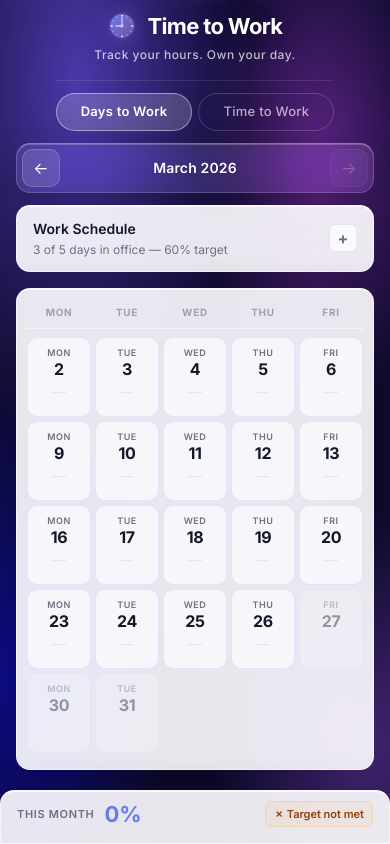
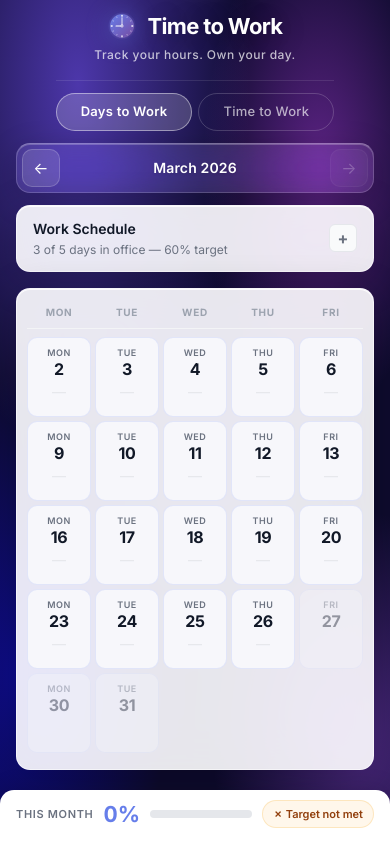
Before and after one commit to dwilliams264/time-to-work, a React (Vite) app: page / in a window 390 px wide. Built offline with nearby package versions, Linux system fonts and the light colour scheme.

Commit message:
feat: add mobile summary bar for attendance and time stats, refactor progress bar usage

```diff
--- a/src/components/days-to-work/attendance-stats/attendance-stats.component.tsx
+++ b/src/components/days-to-work/attendance-stats/attendance-stats.component.tsx
@@ -9,6 +9,7 @@ import {
 import type { MonthlyAttendancePoint } from '../../../utils/attendanceCalculations';
 import StatCard from '../../time-stats/stat-card/stat-card.component';
 import ProgressBar from '../../time-stats/progress-bar/progress-bar.component';
+import MobileSummaryBar from '../../shared/mobile-summary-bar/mobile-summary-bar.component';
 import YtdChart from '../ytd-chart/ytd-chart.component';
 import './attendance-stats.css';
 
@@ -74,23 +75,8 @@ function AttendanceStats({ attendanceDays, settings }: AttendanceStatsProps) {
   const periods: Period[] = ['ytd', 'month', 'week'];
 
   return (
+    <>
       <div className="attendance-stats" data-testid="attendance-stats-container">
-      {/* Mobile-only compact summary pinned at the bottom */}
-      <div className="attendance-stats-mobile-bar" data-testid="attendance-stats-mobile-bar" aria-label="This month attendance summary">
-        <div className="mobile-bar-label">This Month</div>
-        <div className="mobile-bar-pct" data-testid="mobile-bar-pct">{mobileMonthResult.attendancePct}%</div>
-        <ProgressBar
-          percentage={Math.min(100, (mobileMonthResult.attendancePct / mobileMonthResult.targetPct) * 100)}
-          isComplete={mobileMonthResult.metTarget}
-        />
-        <div
-          className={`target-badge${mobileMonthResult.metTarget ? ' met' : ' not-met'}`}
-          role="status"
-        >
-          {mobileMonthResult.metTarget ? '✓ Target met' : '✗ Target not met'}
-        </div>
-      </div>
-
         {/* Full tabbed interface — visible on tablet/desktop, hidden on mobile */}
         <div className="attendance-stats-tabs" data-testid="attendance-stats-tabs" role="tablist">
         {periods.map((p) => (
@@ -154,6 +140,23 @@ function AttendanceStats({ attendanceDays, settings }: AttendanceStatsProps) {
           )}
         </div>
       </div>
+
+      <MobileSummaryBar
+        title="This Month"
+        value={`${mobileMonthResult.attendancePct}%`}
+        progressPercentage={Math.min(100, (mobileMonthResult.attendancePct / mobileMonthResult.targetPct) * 100)}
+        isComplete={mobileMonthResult.metTarget}
+        testId="attendance-stats-mobile-bar"
+        badge={
+          <div
+            className={`target-badge${mobileMonthResult.metTarget ? ' met' : ' not-met'}`}
+            role="status"
+          >
+            {mobileMonthResult.metTarget ? '✓ Target met' : '✗ Target not met'}
+          </div>
+        }
+      />
+    </>
   );
 }
 
--- a/src/components/days-to-work/attendance-stats/attendance-stats.css
+++ b/src/components/days-to-work/attendance-stats/attendance-stats.css
@@ -71,27 +71,7 @@
 }
 
 /* ── Target badge ─────────────────────────────────────────────────────── */
-.target-badge {
-    font-size: 12.5px;
-    font-weight: 600;
-    padding: 8px 12px;
-    border-radius: var(--radius-md);
-    display: flex;
-    align-items: center;
-    gap: 6px;
-}
-
-.target-badge.met {
-    background: rgba(16, 185, 129, 0.08);
-    color: var(--color-success-text);
-    border: 1px solid rgba(16, 185, 129, 0.2);
-}
-
-.target-badge.not-met {
-    background: rgba(245, 158, 11, 0.08);
-    color: #92400e;
-    border: 1px solid rgba(245, 158, 11, 0.2);
-}
+/* Base styles live in mobile-summary-bar.css; desktop body override below */
 
 .ytd-empty {
     font-size: 13px;
@@ -136,83 +116,7 @@
 }
 
 @media (max-width: 768px) {
-    .attendance-stats-body {
-        padding: 14px;
-        gap: 10px;
-    }
-
-    .stats-tab {
-        font-size: 11px;
-        padding: 6px 2px;
+    .attendance-stats {
+        display: none;
     }
 }
-
-/* ── Mobile summary bar (hidden on desktop) ───────────────────────────── */
-.attendance-stats-mobile-bar {
-    display: none;
-}
-
-.mobile-bar-label {
-    font-size: 11px;
-    font-weight: 600;
-    text-transform: uppercase;
-    letter-spacing: 0.06em;
-    color: var(--color-text-secondary);
-    flex-shrink: 0;
-}
-
-.mobile-bar-pct {
-    font-size: 22px;
-    font-weight: 700;
-    color: var(--brand-from);
-    flex-shrink: 0;
-    line-height: 1;
-}
-
-/* ── Mobile: pin as a compact floating bottom bar ─────────────────── */
-@media (max-width: 768px) {
-    .attendance-stats {
-        position: fixed;
-        bottom: 0;
-        left: 0;
-        right: 0;
-        border-radius: var(--radius-lg) var(--radius-lg) 0 0;
-        box-shadow: 0 -4px 20px rgba(0, 0, 0, 0.12);
-        z-index: 100;
-        overflow: hidden;
-    }
-
-    .attendance-stats-mobile-bar {
-        display: flex;
-        align-items: center;
-        gap: 10px;
-        padding: 10px 16px 16px;
-        position: relative;
-    }
-
-    .attendance-stats-mobile-bar .progress-bar {
-        flex: 1;
-        min-width: 0;
-        position: static;
-        height: 8px;
-        border-radius: var(--radius-pill);
-        margin: 0;
-    }
-
-    .attendance-stats-mobile-bar .progress-fill {
-        border-radius: var(--radius-pill);
-    }
-
-    .attendance-stats-tabs,
-    .attendance-stats-body {
-        display: none;
-    }
-
-    .attendance-stats-mobile-bar .target-badge {
-        font-size: 11px;
-        padding: 4px 8px;
-        border-radius: var(--radius-sm);
-        flex-shrink: 0;
-        white-space: nowrap;
-    }
-}
--- /dev/null
+++ b/src/components/shared/mobile-summary-bar/mobile-summary-bar.component.tsx
@@ -0,0 +1,25 @@
+import type { ReactNode } from 'react';
+import ProgressBar from '../../time-stats/progress-bar/progress-bar.component';
+import './mobile-summary-bar.css';
+
+interface MobileSummaryBarProps {
+  title: string;
+  value: string;
+  progressPercentage: number;
+  isComplete: boolean;
+  badge: ReactNode;
+  testId?: string;
+}
+
+function MobileSummaryBar({ title, value, progressPercentage, isComplete, badge, testId }: MobileSummaryBarProps) {
+  return (
+    <div className="mobile-summary-bar" data-testid={testId}>
+      <span className="mobile-summary-label">{title}</span>
+      <span className="mobile-summary-value">{value}</span>
+      <ProgressBar percentage={progressPercentage} isComplete={isComplete} />
+      {badge}
+    </div>
+  );
+}
+
+export default MobileSummaryBar;
--- /dev/null
+++ b/src/components/shared/mobile-summary-bar/mobile-summary-bar.css
@@ -0,0 +1,100 @@
+/* ── Shared badge styles (used by both pages) ────────────────────────── */
+.target-badge {
+    font-size: 12.5px;
+    font-weight: 600;
+    padding: 8px 12px;
+    border-radius: var(--radius-md);
+    display: flex;
+    align-items: center;
+    gap: 6px;
+}
+
+.target-badge.met {
+    background: rgba(16, 185, 129, 0.08);
+    color: var(--color-success-text);
+    border: 1px solid rgba(16, 185, 129, 0.2);
+}
+
+.target-badge.not-met {
+    background: rgba(245, 158, 11, 0.08);
+    color: #92400e;
+    border: 1px solid rgba(245, 158, 11, 0.2);
+}
+
+.mobile-summary-bar {
+    display: none;
+}
+
+@media (max-width: 768px) {
+    .mobile-summary-bar {
+        position: fixed;
+        bottom: 0;
+        left: 0;
+        right: 0;
+        z-index: 100;
+        display: flex;
+        flex-direction: row;
+        align-items: center;
+        gap: 10px;
+        padding: 10px 16px 16px;
+        background: var(--color-surface);
+        border-radius: var(--radius-lg) var(--radius-lg) 0 0;
+        box-shadow: 0 -4px 20px rgba(0, 0, 0, 0.12);
+    }
+
+    /* Small uppercase label — "THIS MONTH", "TIME WORKED" */
+    .mobile-summary-label {
+        font-size: 11px;
+        font-weight: 600;
+        text-transform: uppercase;
+        letter-spacing: 0.06em;
+        color: var(--color-text-secondary);
+        flex-shrink: 0;
+    }
+
+    /* Large bold value — "63%", "7h 30m" */
+    .mobile-summary-value {
+        font-size: 22px;
+        font-weight: 700;
+        color: var(--brand-from);
+        flex-shrink: 0;
+        line-height: 1;
+        font-variant-numeric: tabular-nums;
+    }
+
+    /* Progress bar stretches to fill available space */
+    .mobile-summary-bar .progress-bar {
+        position: relative;
+        flex: 1;
+        min-width: 0;
+        height: 8px;
+        border-radius: var(--radius-pill);
+        margin: 0;
+        overflow: hidden;
+    }
+
+    .mobile-summary-bar .progress-fill {
+        border-radius: var(--radius-pill);
+    }
+
+    /* Compact target badge */
+    .mobile-summary-bar .target-badge {
+        font-size: 11px;
+        font-weight: 600;
+        padding: 5px 10px;
+        border-radius: var(--radius-pill);
+        flex-shrink: 0;
+        white-space: nowrap;
+    }
+
+    /* Completion emoji (time-to-work bar) */
+    .mobile-summary-bar .completion-message {
+        margin: 0;
+        padding: 0;
+        background: none;
+        border: none;
+        color: var(--color-success-from);
+        font-size: 20px;
+        flex-shrink: 0;
+    }
+}
--- a/src/components/time-stats/progress-bar/progress-bar.css
+++ b/src/components/time-stats/progress-bar/progress-bar.css
@@ -18,35 +18,3 @@
 .progress-fill.complete {
     background: linear-gradient(90deg, var(--color-success-from) 0%, var(--color-success-to) 100%);
 }
-
-@media (max-width: 768px) {
-    .progress-bar {
-        position: absolute;
-        bottom: 0;
-        left: 0;
-        right: 0;
-        height: 4px;
-        margin: 0;
-        border-radius: 0;
-    }
-
-    .progress-fill {
-        border-radius: 0;
-    }
-}
-
-@media (max-width: 768px) {
-    .progress-bar {
-        position: absolute;
-        bottom: 0;
-        left: 0;
-        right: 0;
-        height: 4px;
-        margin: 0;
-        border-radius: 0;
-    }
-
-    .progress-fill {
-        border-radius: 0;
-    }
-}
--- a/src/components/time-stats/time-stats.component.tsx
+++ b/src/components/time-stats/time-stats.component.tsx
@@ -1,6 +1,7 @@
 import { formatDuration } from '../../utils/timeFormatters';
 import StatCard from './stat-card/stat-card.component';
 import ProgressBar from './progress-bar/progress-bar.component';
+import MobileSummaryBar from '../shared/mobile-summary-bar/mobile-summary-bar.component';
 import './time-stats.css';
 
 interface TimeStatsProps {
@@ -24,6 +25,7 @@ function TimeStats({ totalMinutes, goalMinutes, lunchEnabled, lunchMinutes }: Ti
   const totalTimeAtWork = lunchEnabled ? goalMinutes + lunchMinutes : goalMinutes;
 
   return (
+    <>
     <div className="time-stats" data-testid="time-stats-container">
       <StatCard title="Time Worked" value={formatDuration(totalMinutes)} variant="primary" testId="time-stats-time-worked" />
 
@@ -60,6 +62,28 @@ function TimeStats({ totalMinutes, goalMinutes, lunchEnabled, lunchMinutes }: Ti
         </div>
       )}
     </div>
+
+    <MobileSummaryBar
+      title="Time Worked"
+      value={formatDuration(totalMinutes)}
+      progressPercentage={progressPercentage}
+      isComplete={isComplete}
+      testId="time-stats-mobile-bar"
+      badge={
+        isComplete ? (
+          <div className="target-badge met" role="status" aria-live="polite">
+            ✓ Goal met
+          </div>
+        ) : (
+          <div className={`target-badge${isOverGoal ? ' met' : ' not-met'}`} role="status">
+            {isOverGoal
+              ? `+${formatDuration(-remainingMinutes)} over`
+              : `−${formatDuration(remainingMinutes)} left`}
+          </div>
+        )
+      }
+    />
+  </>
   );
 }
 
--- a/src/components/time-stats/time-stats.css
+++ b/src/components/time-stats/time-stats.css
@@ -76,40 +76,6 @@
 
 @media (max-width: 768px) {
     .time-stats {
-        position: fixed;
-        bottom: 0;
-        left: 0;
-        right: 0;
-        padding: 12px 16px;
-        padding-bottom: 8px;
-        margin: 0;
-        border-radius: var(--radius-lg) var(--radius-lg) 0 0;
-        z-index: 100;
-        display: flex;
-        flex-direction: row;
-        align-items: center;
-        gap: 12px;
-        box-shadow: 0 -4px 20px rgba(0, 0, 0, 0.1);
-    }
-
-    .time-stats .stat-card {
-        background: none;
-        border: none;
-        padding: 0;
-        border-radius: 0;
-    }
-
-    .goal-breakdown {
         display: none;
     }
-
-    .completion-message {
-        margin: 0;
-        padding: 0;
-        background: none;
-        border: none;
-        color: var(--color-success-from);
-        font-size: 20px;
-        flex: 0 0 auto;
-    }
 }
```
Also changed, not shown: 1 other file (tests, documents, lock files or other folders). Lines whose indentation alone changed are shown as unchanged.
